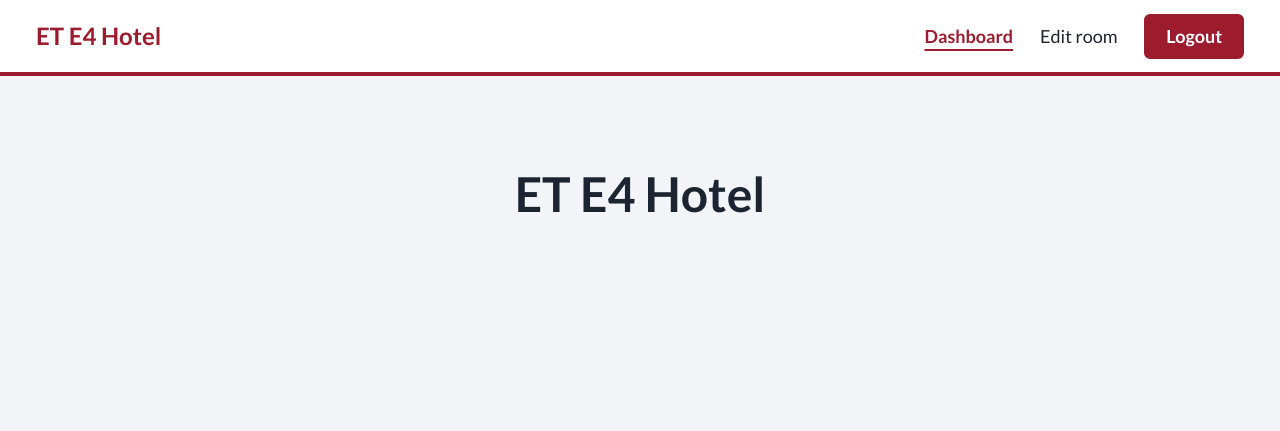
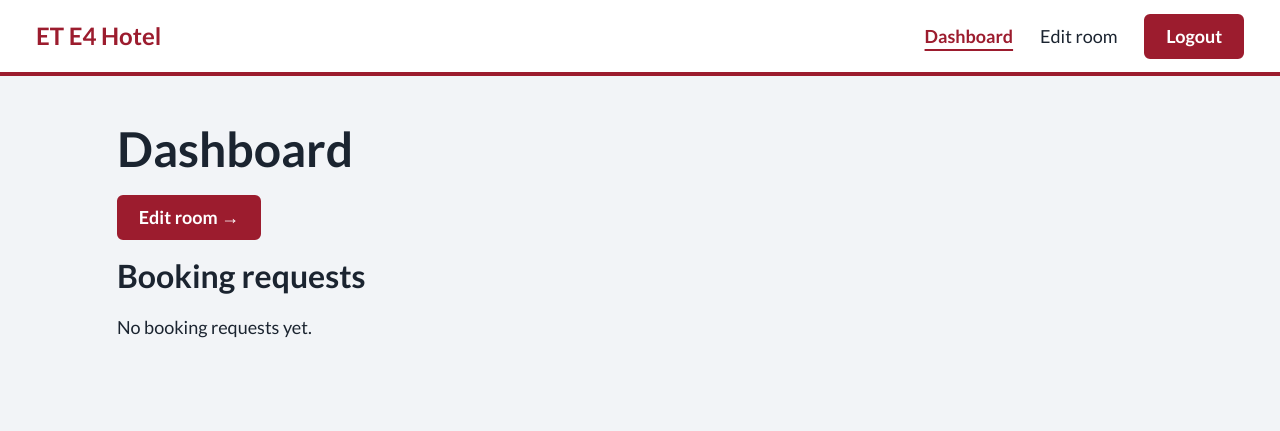
Before and after one commit to mson14092006-afk/hotel-app, a Flask app: page /admin in a window 1280 px wide. Shown: the top 431 px of the page. Run offline with Flask 3, Linux system fonts and the light colour scheme; the visitor is signed in with stand-in values (Sample User, id 1); tables that the repository leaves empty hold one stand-in row (values such as "Sample post"); some libraries are stand-ins or nearby versions.

Commit message:
Booking requests for admin

```diff
--- a/app/models/booking.py
+++ b/app/models/booking.py
@@ -1,17 +1,4 @@
-"""models/booking.py — Model Booking (bảng `bookings`).
-
-Một booking là một YÊU CẦU đặt phòng: tên khách + số điện thoại + hạng phòng
-(vd. A1 = VIP single, B4 = Standard family) + ngày đến / ngày đi. Admin sẽ xem,
-kiểm duyệt và tư vấn sau (status: pending -> confirmed / cancelled).
-Vẫn gắn với 1 user (tài khoản đang đăng nhập) để họ xem lại booking của mình.
-Số khách không lưu riêng: đã được quy định bởi loại phòng (room.capacity).
-Model chỉ mô tả bảng + ràng buộc; luật nghiệp vụ (kiểm tra còn phòng trống,
-tính total_price) nằm ở services/booking_service.py.
-
-File này là phần MỚI, không đụng tới model Room/User đã có — chỉ tham chiếu
-tới chúng qua ForeignKey + relationship (dùng tên chuỗi "User"/"Room" nên
-không cần sửa gì trong user.py hay room.py).
-"""
+"""models/booking.py — Model Booking (bảng `bookings`)."""
 from app.extensions import db
 
 STATUS_PENDING = "pending"      # khách vừa gửi yêu cầu, chờ admin xem xét
@@ -32,6 +19,7 @@
     room_id = db.Column(db.Integer, db.ForeignKey("rooms.id"), nullable=False)
     customer_name = db.Column(db.String(120), nullable=False)  # tên khách (có thể khác username)
     phone = db.Column(db.String(20), nullable=False)           # số điện thoại để admin liên hệ
+    special_requests = db.Column(db.Text, nullable=True)       # yêu cầu đặc biệt cho khách sạn (không bắt buộc)
     check_in = db.Column(db.Date, nullable=False)
     check_out = db.Column(db.Date, nullable=False)
     # Chốt giá tại thời điểm đặt (không tính lại nếu admin đổi price_per_night sau này).
@@ -59,6 +47,7 @@
             "room_name": self.room.name if self.room else None,
             "customer_name": self.customer_name,
             "phone": self.phone,
+            "special_requests": self.special_requests,
             "check_in": self.check_in.isoformat(),
             "check_out": self.check_out.isoformat(),
             "total_price": str(self.total_price),
--- a/app/route/admin_home.py
+++ b/app/route/admin_home.py
@@ -1,6 +1,7 @@
-"""route/admin_home.py — Trang đầu của admin ("Hello Admin") tại /admin."""
+"""route/admin_home.py — Dashboard của admin tại /admin: danh sách yêu cầu đặt phòng."""
 from flask import Blueprint, render_template
 
+from app.services import booking_service
 from app.utils.decorators import admin_required
 
 bp = Blueprint("admin_home", __name__, url_prefix="/admin")
@@ -9,5 +10,5 @@
 @bp.get("")
 @admin_required
 def index():
-    """Trang "Hello Admin". Chưa đăng nhập -> /login, không phải admin -> 403."""
-    return render_template("admin/home.html")
+    """Dashboard. Chưa đăng nhập -> /login, không phải admin -> 403."""
+    return render_template("admin/home.html", bookings=booking_service.list_all_bookings())
--- a/app/services/booking_service.py
+++ b/app/services/booking_service.py
@@ -12,8 +12,9 @@
 
 MAX_STAY_NIGHTS = 30
 CUSTOMER_NAME_MAX = 120
+SPECIAL_REQUESTS_MAX = 1000
 # Số điện thoại: sau khi bỏ khoảng trắng/dấu chấm/gạch ngang, chỉ gồm 9-15 chữ số (cho phép + đầu).
-PHONE_PATTERN = re.compile(r"^\+?\d{9,15}$")  # <== MỚI SỬA
+PHONE_PATTERN = re.compile(r"^\+?\d{9,15}$")
 
 
 def _parse_date(payload: dict, field: str, errors: dict):
@@ -21,11 +22,15 @@
     if not raw:
         errors[field] = f"{field} is required."
         return None
-    try:
-        return datetime.strptime(str(raw).strip(), "%Y-%m-%d").date()
-    except ValueError:
-        errors[field] = f"{field} must be a valid date (YYYY-MM-DD)."
-        return None
+    text = str(raw).strip()
+    # Khách nhập ngày/tháng/năm (dd/mm/yyyy); vẫn chấp nhận yyyy-mm-dd để tương thích.
+    for fmt in ("%d/%m/%Y", "%Y-%m-%d"):
+        try:
+            return datetime.strptime(text, fmt).date()
+        except ValueError:
+            continue
+    errors[field] = f"{field} must be a valid date (dd/mm/yyyy)."
+    return None
 
 
 def _validate_booking_payload(payload: dict) -> dict:
@@ -66,6 +71,16 @@
         else:
             errors["phone"] = "Phone number must have 9-15 digits (a leading + is allowed)."
 
+    special = payload.get("special_requests")
+    if special is None or (isinstance(special, str) and not special.strip()):
+        clean["special_requests"] = None
+    elif not isinstance(special, str):
+        errors["special_requests"] = "Special requests must be text."
+    elif len(special.strip()) > SPECIAL_REQUESTS_MAX:
+        errors["special_requests"] = f"Special requests must be at most {SPECIAL_REQUESTS_MAX} characters."
+    else:
+        clean["special_requests"] = special.strip()
+
     if errors:
         raise ValidationError(errors)
     return clean
@@ -99,11 +114,11 @@
 
 
 def create_booking(user, room_id: int, payload: dict) -> Booking:
-    """Validate + tạo yêu cầu đặt phòng (status pending) cho `user` hiện tại.  # <== MỚI SỬA
+    """Validate + tạo yêu cầu đặt phòng (status pending) cho `user` hiện tại.
 
-    Số khách không nhập: loại phòng đã quy định (A1 = 1 người, B4 = 4 người...).  # <== MỚI SỬA
-    Raise ValidationError nếu dữ liệu sai hoặc hết phòng trong khoảng ngày đó.  # <== MỚI SỬA
-    """  # <== MỚI SỬA
+    Số khách không nhập: loại phòng đã quy định (A1 = 1 người, B4 = 4 người...).
+    Raise ValidationError nếu dữ liệu sai hoặc hết phòng trong khoảng ngày đó.
+    """
     room = get_bookable_room(room_id)
     data = _validate_booking_payload(payload)
 
@@ -119,14 +134,20 @@
         room_id=room.id,
         customer_name=data["customer_name"],
         phone=data["phone"],
+        special_requests=data["special_requests"],
         check_in=data["check_in"],
         check_out=data["check_out"],
         total_price=total_price,
-        status=STATUS_PENDING,  # chờ admin xem xét / tư vấn rồi mới xác nhận  # <== MỚI SỬA
+        status=STATUS_PENDING,  # chờ admin xem xét / tư vấn rồi mới xác nhận
     )
     db.session.add(booking)
     db.session.commit()
     return booking
+
+
+def list_all_bookings():
+    """Tất cả yêu cầu đặt phòng (mới nhất trước) cho Dashboard của admin."""
+    return list(db.session.scalars(db.select(Booking).order_by(Booking.id.desc())))
 
 
 def list_user_bookings(user):
--- a/app/templates/admin/home.html
+++ b/app/templates/admin/home.html
@@ -1,37 +1,30 @@
-{# home.html — Trang chủ: tiêu đề ở giữa + phần mô tả khách sạn (để trống cho bạn điền). #}
-{% extends "base.html" %}
+{% extends "admin/layout.html" %}
+{% block title %}Dashboard - ET E4 Hotel{% endblock %}
 
 {% block content %}
-{#
-{% if current_user and current_user.is_admin %}
-<section class="hero">
-  <h1>Hello Admin</h1>
-</section>
-{% else %}
-<section class="hero">
-  <h1>ET E4 Hotel</h1>
-</section>
+<section class="page">
+  <h1>Dashboard</h1>
+  <p><a class="btn btn-primary" href="{{ url_for('admin_rooms.index') }}">Edit room &rarr;</a></p>
 
-<section class="hotel-description">
-  <!-- TODO: ĐIỀN MÔ TẢ KHÁCH SẠN Ở ĐÂY.
-       Gợi ý cấu trúc (xoá dòng comment HTML này và sửa nội dung):
-       <p>Giới thiệu ngắn về khách sạn (vị trí, phong cách, đối tượng khách).</p>
-       <p>Tiện nghi nổi bật (bữa sáng, wifi, đưa đón, ...).</p> -->
-</section>
-{% endif %}
-#}
-
-<section class="hero">
-  <h1>ET E4 Hotel</h1>
-</section>
-
-<section class="hotel-description">
-  {#
-    TODO: ĐIỀN MÔ TẢ KHÁCH SẠN Ở ĐÂY.
-    Gợi ý cấu trúc (bỏ comment và sửa nội dung):
-
-    <p>Giới thiệu ngắn về khách sạn (vị trí, phong cách, đối tượng khách).</p>
-    <p>Tiện nghi nổi bật (bữa sáng, wifi, đưa đón, ...).</p>
-  #}
+  <h2>Booking requests</h2>
+  {% if bookings %}
+    <div class="room-grid">
+      {% for booking in bookings %}
+        <article class="room-card">
+          <p><strong>Room name:</strong> {{ booking.room.name }} ({{ booking.room.quality_label }} · {{ booking.room.type|capitalize }})</p>
+          <p><strong>Customer name:</strong> {{ booking.customer_name }}</p>
+          <p><strong>Phone:</strong> {{ booking.phone }}</p>
+          <p><strong>Check-in:</strong> {{ booking.check_in.strftime("%d/%m/%Y") }}</p>
+          <p><strong>Check-out:</strong> {{ booking.check_out.strftime("%d/%m/%Y") }}</p>
+          <p style="white-space: pre-line;"><strong>Special requests:</strong> {{ booking.special_requests or "None" }}</p>
+          <p><strong>Total:</strong> {{ "{:,.0f}".format(booking.total_price) }} VND</p>
+          <p><strong>Status:</strong> <span class="badge badge-{{ booking.status }}">{{ booking.status|capitalize }}</span></p>
+          <p><strong>Account:</strong> {{ booking.user.username }}</p>
+        </article>
+      {% endfor %}
+    </div>
+  {% else %}
+    <p>No booking requests yet.</p>
+  {% endif %}
 </section>
 {% endblock %}
--- a/app/templates/client/home.html
+++ b/app/templates/client/home.html
@@ -14,11 +14,7 @@
   {% if rooms %}
     <div class="room-grid">
       {% for room in rooms %}
-        <a class="room-card" href="{{ url_for('customer.room_detail', room_id=room.id) }}">
-          <h2 class="room-card-name">{{ room.name }}</h2>
-          <p>{{ room.quality_label }} · {{ room.type|capitalize }} · {{ room.capacity }} guest(s)</p>
-          <p class="room-card-price">{{ "{:,.0f}".format(room.price_per_night) }} VND / night</p>
-        </a>
+        {% include "client/_room_card.html" %}
       {% endfor %}
     </div>
   {% else %}
--- a/app/templates/client/my_bookings.html
+++ b/app/templates/client/my_bookings.html
@@ -1,4 +1,4 @@
-{# my_bookings.html — Danh sách booking của user đang đăng nhập, có nút huỷ. #}
+{# client/my_bookings.html — [CLIENT]  Danh sách booking của user đang đăng nhập, có nút huỷ. #}
 {% extends "client/layout.html" %}
 {% block title %}My bookings - ET E4 Hotel{% endblock %}
 
@@ -21,8 +21,8 @@
               <td>{{ booking.room.name }} ({{ booking.room.quality_label }} {{ booking.room.type }})</td>
               <td>{{ booking.customer_name }}</td>
               <td>{{ booking.phone }}</td>
-              <td>{{ booking.check_in.strftime("%Y-%m-%d") }}</td>
-              <td>{{ booking.check_out.strftime("%Y-%m-%d") }}</td>
+              <td>{{ booking.check_in.strftime("%d/%m/%Y") }}</td>
+              <td>{{ booking.check_out.strftime("%d/%m/%Y") }}</td>
               <td class="num">{{ "{:,.0f}".format(booking.total_price) }}</td>
               <td><span class="badge badge-{{ booking.status }}">{{ booking.status|capitalize }}</span></td>
               <td>
--- a/app/templates/client/rooms.html
+++ b/app/templates/client/rooms.html
@@ -9,11 +9,7 @@
   {% if rooms %}
     <div class="room-grid">
       {% for room in rooms %}
-        <a class="room-card" href="{{ url_for('customer.room_detail', room_id=room.id) }}">
-          <h2 class="room-card-name">{{ room.name }}</h2>
-          <p>{{ room.quality_label }} · {{ room.type|capitalize }} · {{ room.capacity }} guest(s)</p>
-          <p class="room-card-price">{{ "{:,.0f}".format(room.price_per_night) }} VND / night</p>
-        </a>
+        {% include "client/_room_card.html" %}
       {% endfor %}
     </div>
   {% else %}
```
Also changed, not shown: app/services/room_service.py (+19 -13 lines), app/templates/client/_room_card.html (added, +8 -0 lines), app/templates/client/room_detail.html (+13 -4 lines), migrations/versions/248aae6d2dff_add_optional_requests.py (added, +32 -0 lines).
